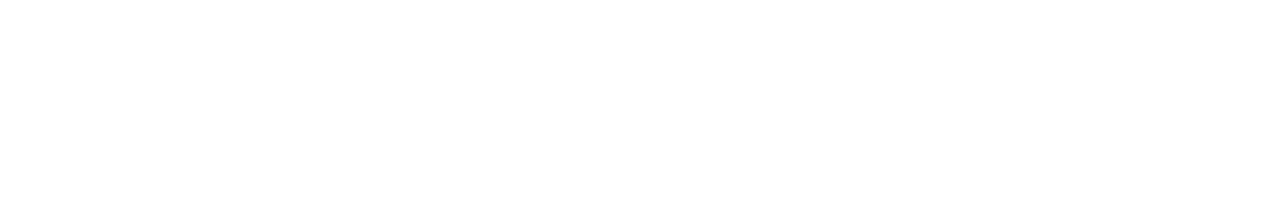
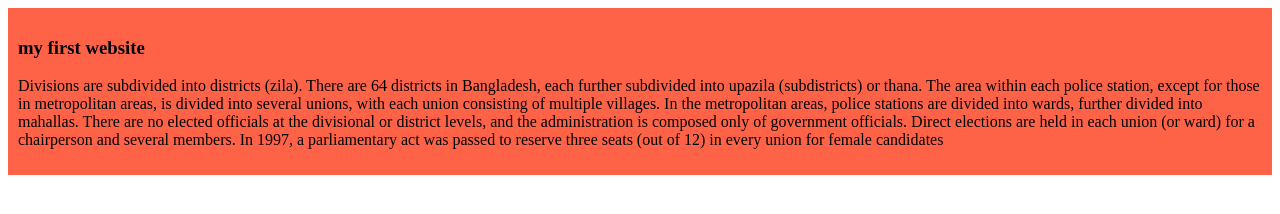
Before and after one commit to md-moniruddin/my-simple-website, a plain HTML site: page index.html in a window 1280 px wide. Drawn offline with Linux system fonts and the light colour scheme.

Commit message:
added the first blog

```diff
--- a/index.html
+++ b/index.html
@@ -4,8 +4,24 @@
     <meta charset="UTF-8">
     <meta name="viewport" content="width=device-width, initial-scale=1.0">
     <title>my simple website</title>
+    <link rel="stylesheet" href="styles/blog.css">
 </head>
 <body>
+    <div>
+        <h3>my first website</h3>
+        <p>Divisions are subdivided into districts (zila).
+             There are 64 districts in Bangladesh, each further
+             subdivided into upazila (subdistricts) or thana. The area
+             within each police station, except for those in metropolitan
+              areas, is divided into several unions, with each union consisting
+               of multiple villages. In the metropolitan areas, police stations
+               are divided into wards, further divided into mahallas.
 
+            There are no elected officials at the divisional or district levels,
+             and the administration is composed only of government officials.
+             Direct elections are held in each union (or ward) for a chairperson
+             and several members. In 1997, a parliamentary act was passed to reserve
+              three seats (out of 12) in every union for female candidates</p>
+    </div>
 </body>
 </html>
--- /dev/null
+++ b/styles/blog.css
@@ -0,0 +1,4 @@
+div{
+    background-color: tomato;
+    padding: 10px;
+}
```
